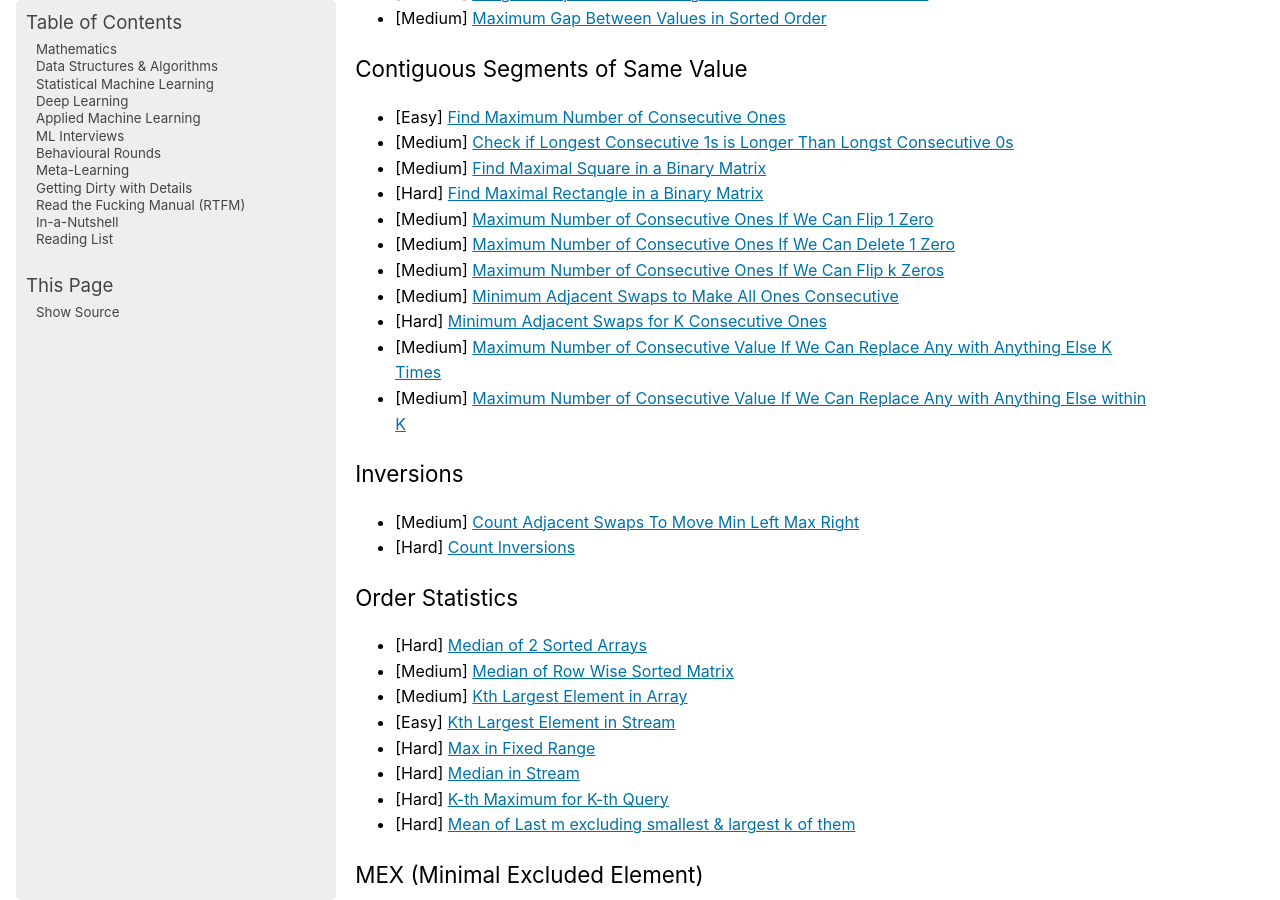
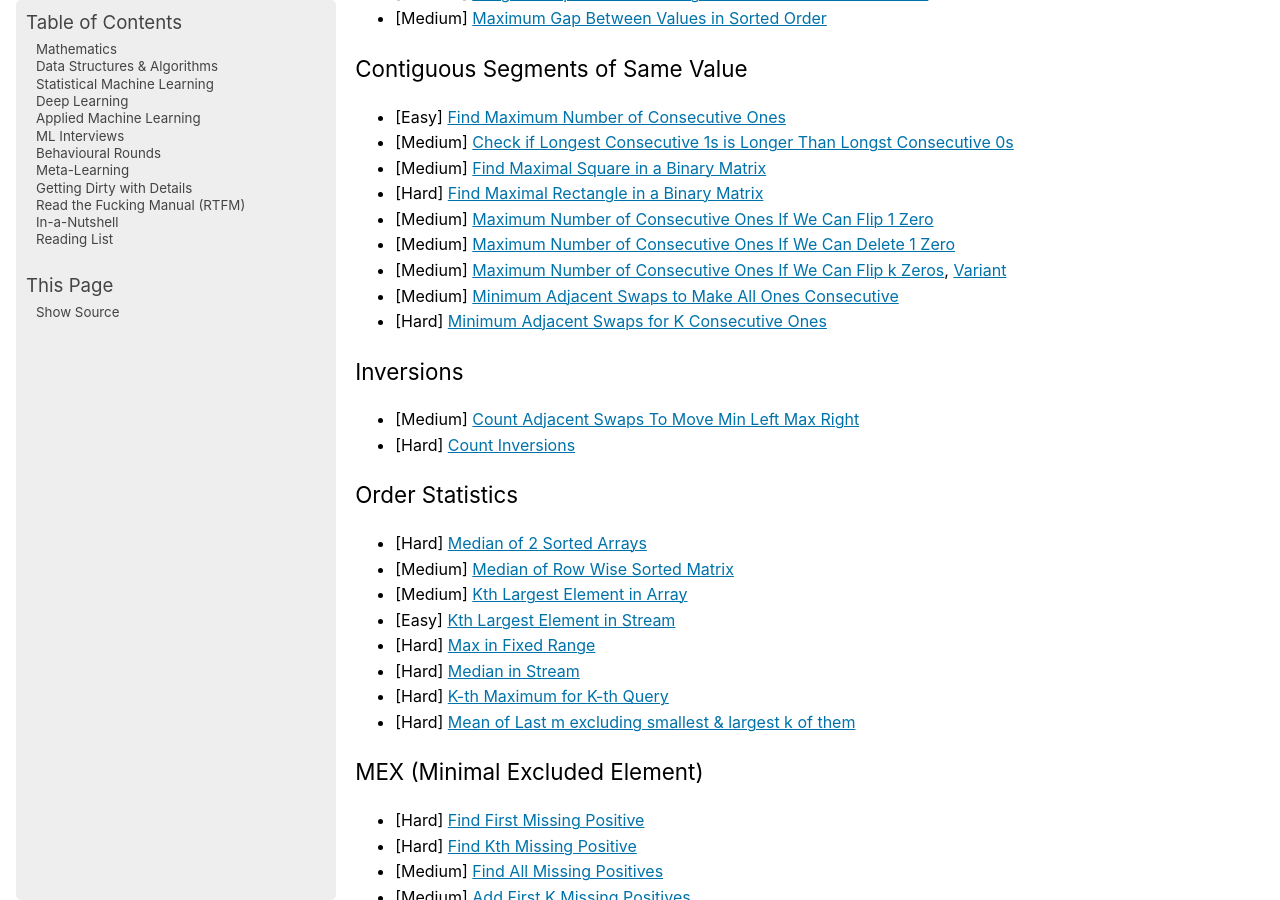
Before and after one commit to uselesstechjunks/leetcode, a Sphinx documentation site: the page built from docs/source/dsa/qb.rst, in a window 1280 px wide and 900 px high, scrolled down 3437 px. Built offline with Sphinx 7.4.7, drawn with Linux system fonts in a browser that asks for light colours; pages that are not in the unit, such as notebooks, are missing from menus; some of the changed text lies outside the part shown.

Commit message:
Update qb.rst

```diff
--- a/docs/source/dsa/qb.rst
+++ b/docs/source/dsa/qb.rst
@@ -86,11 +86,9 @@ Contiguous Segments of Same Value
 - [Hard] `Find Maximal Rectangle in a Binary Matrix <https://leetcode.com/problems/maximal-rectangle/description/>`_
 - [Medium] `Maximum Number of Consecutive Ones If We Can Flip 1 Zero <https://leetcode.com/problems/max-consecutive-ones-ii/description/>`_
 - [Medium] `Maximum Number of Consecutive Ones If We Can Delete 1 Zero <https://leetcode.com/problems/longest-subarray-of-1s-after-deleting-one-element/description/>`_
-- [Medium] `Maximum Number of Consecutive Ones If We Can Flip k Zeros <https://leetcode.com/problems/max-consecutive-ones-iii/description/>`_
+- [Medium] `Maximum Number of Consecutive Ones If We Can Flip k Zeros <https://leetcode.com/problems/max-consecutive-ones-iii/description/>`_, `Variant <https://leetcode.com/problems/maximize-the-confusion-of-an-exam/description/>`_
 - [Medium] `Minimum Adjacent Swaps to Make All Ones Consecutive <https://leetcode.com/problems/minimum-swaps-to-group-all-1s-together/description/>`_
 - [Hard] `Minimum Adjacent Swaps for K Consecutive Ones <https://leetcode.com/problems/minimum-adjacent-swaps-for-k-consecutive-ones/description/>`_
-- [Medium] `Maximum Number of Consecutive Value If We Can Replace Any with Anything Else K Times <https://leetcode.com/problems/longest-repeating-character-replacement/description/>`_
-- [Medium] `Maximum Number of Consecutive Value If We Can Replace Any with Anything Else within K <https://leetcode.com/problems/maximum-beauty-of-an-array-after-applying-operation/description/>`_
 
 Inversions
 ---------------------------------------------------------------------
```
Also changed, not shown: other parts of docs/source/dsa/qb.rst (+2 -0 lines).
